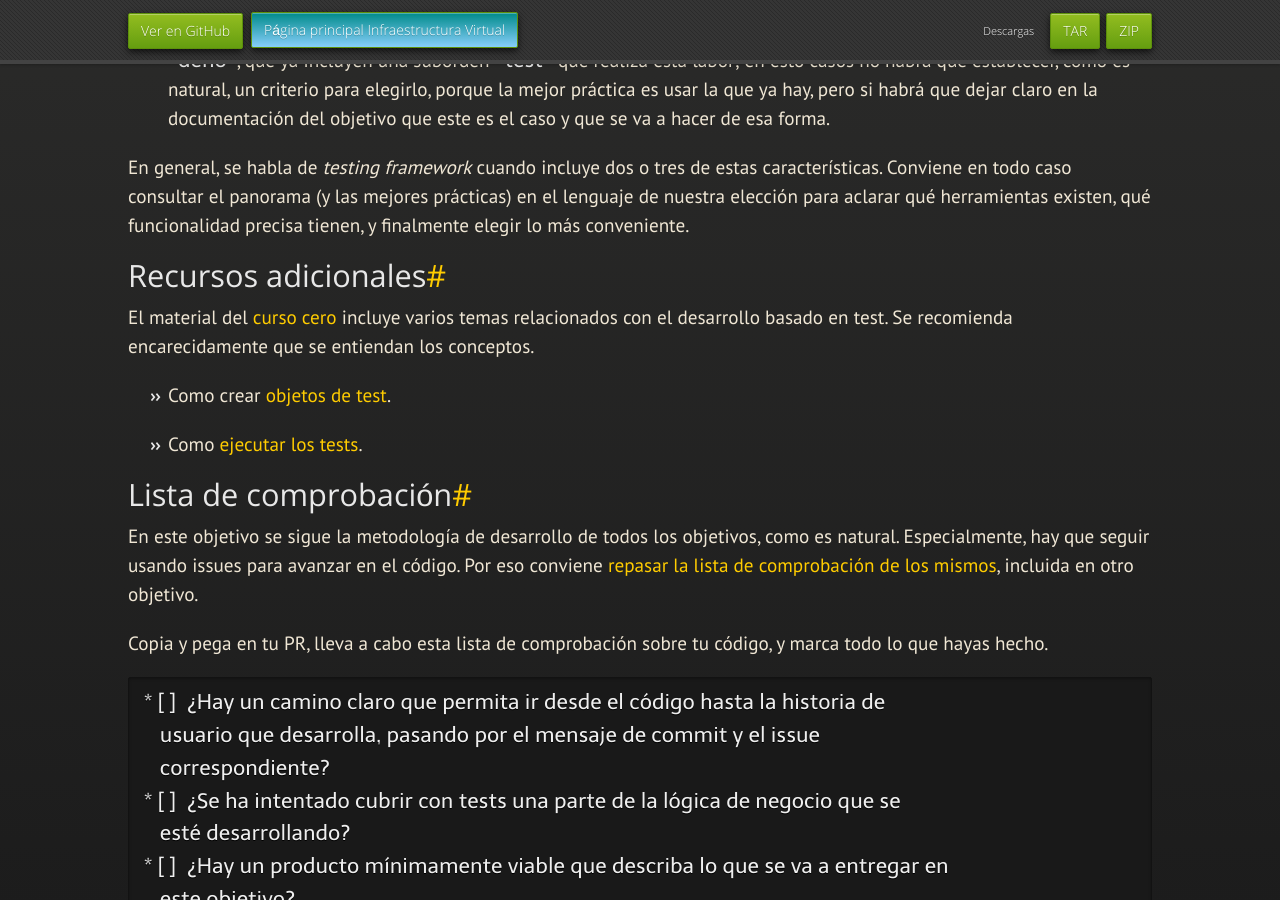
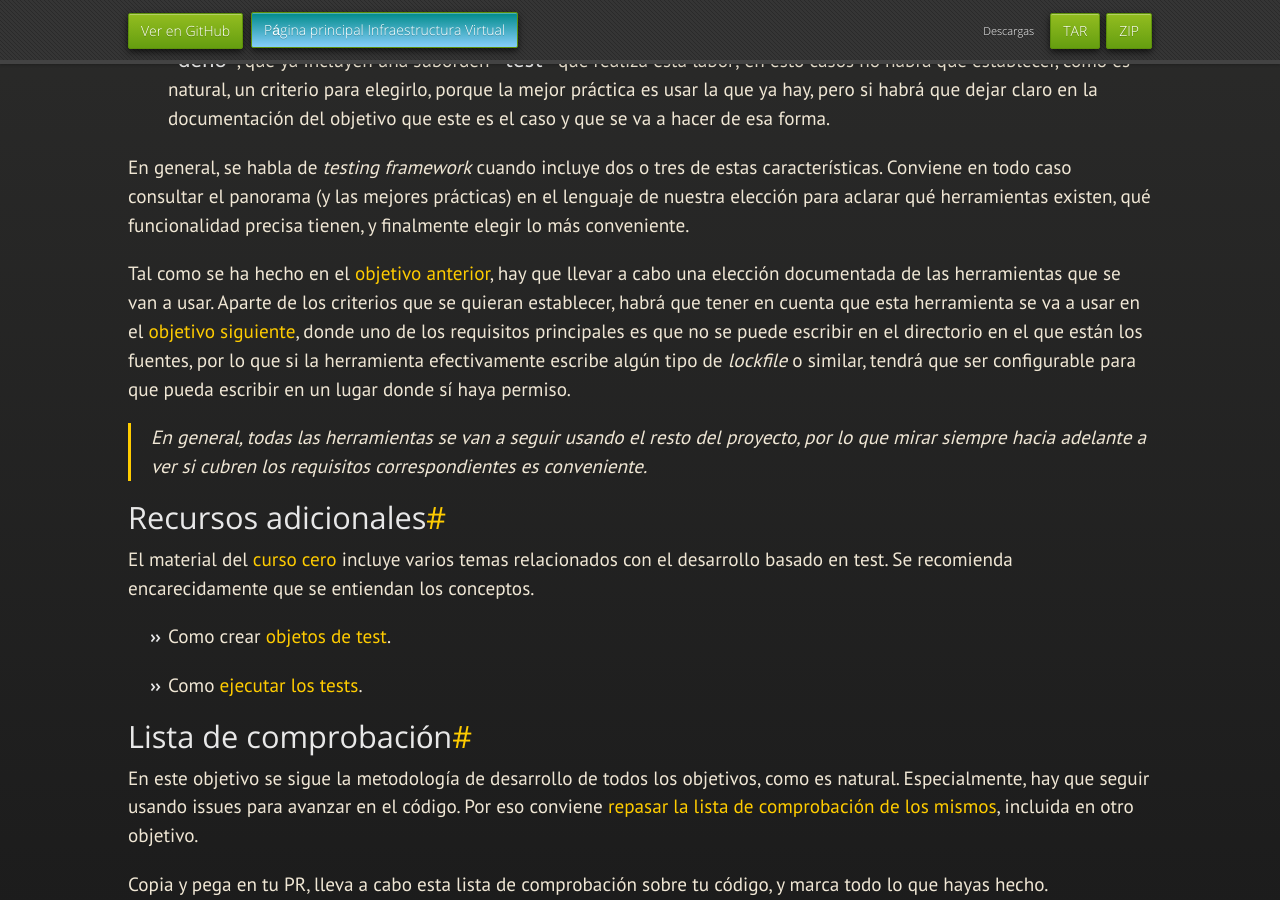
Before and after one commit to JJ/IV, a Jekyll site: the page built from documentos/proyecto/4.Tests.md, in a window 1280 px wide and 900 px high, scrolled down 1792 px. Built offline with Jekyll 4.4.1, drawn with Linux system fonts in a browser that asks for light colours; nearby versions of some CDN libraries; some web fonts are replaced; our own code applies the rules of GitHub Pages for plain Markdown files; some of the changed text lies outside the part shown.

Commit message:
Sync documentos/proyecto/4.Tests.md de master a gh-pages

```diff
--- a/documentos/proyecto/4.Tests.md
+++ b/documentos/proyecto/4.Tests.md
@@ -20,8 +20,8 @@ anterior](http://jj.github.io/IV/documentos/proyecto/3.Automatizar).
 
 ## Explicación
 
-En sistemas de desarrollo ágil quien desarrolle tiene que asegurar que
-el código cumple todos los requisitos antes de ser desplegado o simplemente
+En sistemas de desarrollo ágil quien desarrolle tiene que asegurar que el código
+cumple todos los deseos del cliente antes de ser desplegado o simplemente
 incorporado a la rama principal; los tests son la implementación de esos
 requisitos.
 
@@ -113,6 +113,19 @@ prácticas) en el lenguaje de nuestra elección para aclarar qué herramientas
 existen, qué funcionalidad precisa tienen, y finalmente elegir lo más
 conveniente.
 
+Tal como se ha hecho en el [objetivo anterior](3.Automatizar), hay que llevar
+a cabo una elección documentada de las herramientas que se van a usar. Aparte de
+los criterios que se quieran establecer, habrá que tener en cuenta que esta
+herramienta se va a usar en el [objetivo siguiente](5.Docker), donde uno de
+los requisitos principales es que no se puede escribir en el directorio en el
+que están los fuentes, por lo que si la herramienta efectivamente escribe algún
+tipo de *lockfile* o similar, tendrá que ser configurable para que pueda
+escribir en un lugar donde sí haya permiso.
+
+> En general, todas las herramientas se van a seguir usando el resto del
+> proyecto, por lo que mirar siempre hacia adelante a ver si cubren los
+> requisitos correspondientes es conveniente.
+
 ## Recursos adicionales
 
 El material del [curso cero](https://jj.github.io/curso-tdd) incluye
```
